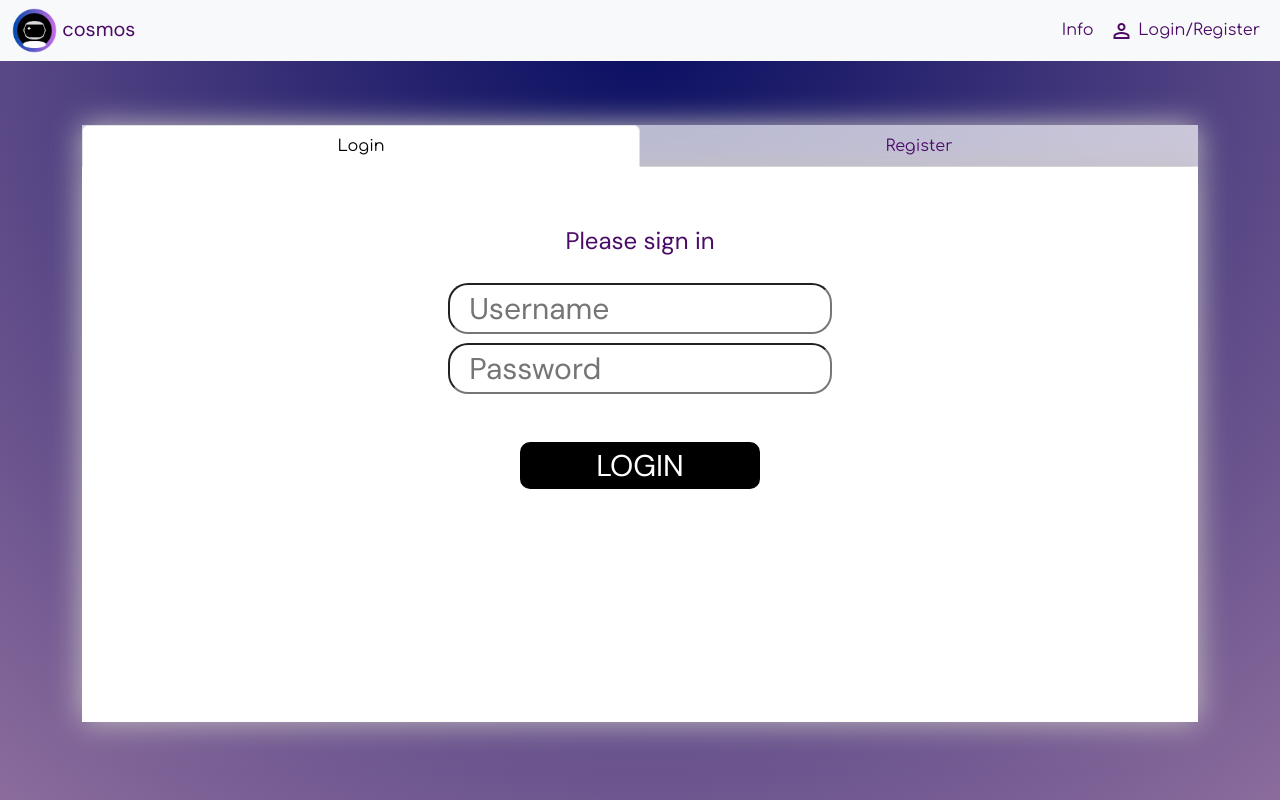
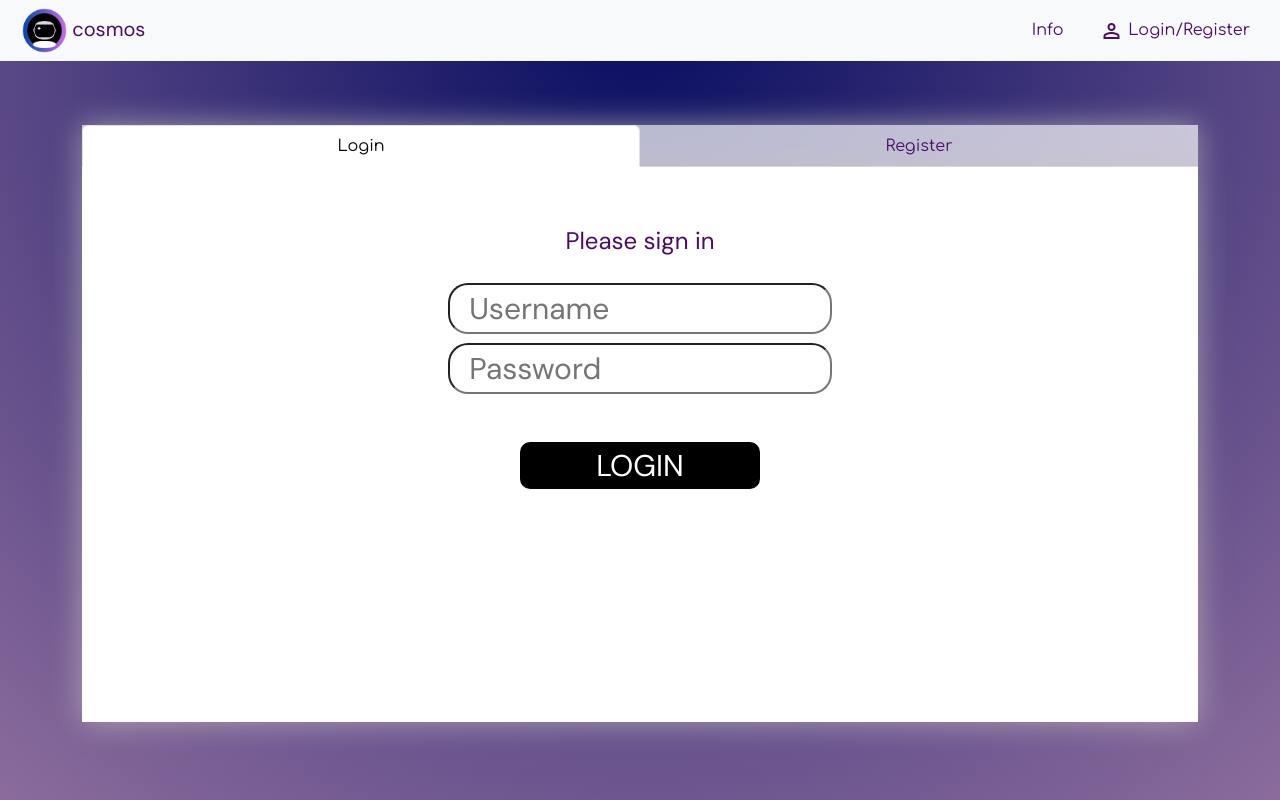
Before and after one commit to anna-sage/Contact-Manager-Project, a PHP site: page /login.html in a window 1280 px wide. Run offline with PHP 8.4, Linux system fonts and the light colour scheme.

Commit message:
common UI changes before edit

```diff
--- a/css/login.css
+++ b/css/login.css
@@ -6,15 +6,20 @@ body
     margin-right: 0px;
 }
 
-.nav-link, .navbar-brand
+.nav-link, .navbar-brand, .nav-item
 {
     font-family: 'Comfortaa', sans-serif;
     text-align: center;
+    padding-inline: 10px;
     color: rgb(75, 12, 102);
 }
 
-.navbar-nav .nav-item.active .nav-link,
 .navbar-nav .nav-item:hover .nav-link {
+    color: white;
+    background-color: #6b1e94;
+}
+
+.navbar-nav .nav-item:active .nav-link {
     color: white;
     background-color: rgb(75, 12, 102);
 }
@@ -31,8 +36,9 @@ body
 
 #typeToggle
 {
+    color:#6b1e94;
     background-color: rgba(255,255,255,0.7);
-    box-shadow: 0px 0px 30px rgb(198, 192, 192);
+    box-shadow: 0px 0px 30px rgba(198, 192, 192, 0.7);
 }
 
 #loginDiv, #registerDiv
@@ -42,7 +48,12 @@ body
     padding-top: 5%;
     padding-bottom: 10%;
     background-color: #ffffff;
-    box-shadow: 0px 0px 30px rgb(198, 192, 192);
+    box-shadow: 0px 0px 30px rgb(198, 192, 192, 0.7);
+}
+
+#login-tab, #register-tab
+{
+    color:#6b1e94;
 }
 
 .buttons
--- a/index.html
+++ b/index.html
@@ -35,7 +35,7 @@
 					<a class="nav-link" href="index.html">Info</a>
 			  	</li>
 				<li class="nav-item">
-					<a class="nav-link" href="login.html"><span class="material-symbols-outlined">person</span></i> Login/Register</a>
+					<a class="nav-link btn" href="login.html"><span class="material-symbols-outlined">person</span></i> Login/Register</a>
 			  	</li>
 			</ul>
 		  </div>
--- a/login.html
+++ b/login.html
@@ -37,7 +37,7 @@
 					<a class="nav-link" href="index.html">Info</a>
 			  	</li>
 				<li class="nav-item">
-					<a class="nav-link" href="login.html"><span class="material-symbols-outlined">person</span></i> Login/Register</a>
+					<a class="nav-link btn" href="login.html"><span class="material-symbols-outlined">person</span></i> Login/Register</a>
 			  	</li>
 			</ul>
 		  </div>
@@ -47,16 +47,16 @@
 	<!--Login/Register Tab Container-->
 	<div id="tabContainer" class="container rounded">
 		<ul class="nav nav-tabs nav-justified" id="typeToggle" role="tablist">
-			<li class="nav-item" role="presentation">
-		  		<button class="nav-link active" id="home-tab" data-bs-toggle="tab" data-bs-target="#loginDiv" type="button" role="tab" aria-controls="home" aria-selected="true">Login</button>
+			<li class="nav-item" role="presentation" style="padding-inline: 0px">
+		  		<button class="nav-link active" id="home-tab" data-bs-toggle="tab" data-bs-target="#loginDiv" type="button" role="tab" aria-controls="login" aria-selected="true">Login</button>
 			</li>
-			<li class="nav-item" role="presentation">
-		  		<button class="nav-link" id="profile-tab" data-bs-toggle="tab" data-bs-target="#registerDiv" type="button" role="tab" aria-controls="profile" aria-selected="false">Register</button>
+			<li class="nav-item" role="presentation" style="padding-inline: 0px">
+		  		<button class="nav-link" id="profile-tab" data-bs-toggle="tab" data-bs-target="#registerDiv" type="button" role="tab" aria-controls="register" aria-selected="false">Register</button>
 			</li>
 	  	</ul>
 		<!--Login Window-->
 	  	<div class="tab-content" id="myTabContent">
-			<div class="tab-pane fade show active" id="loginDiv" role="tabpanel" aria-labelledby="home-tab" style="padding-bottom: 20%">
+			<div class="tab-pane fade show active" id="loginDiv" role="tabpanel" aria-labelledby="login-tab" style="padding-bottom: 20%">
 				<form style="max-width: 480px;margin:auto">
 					<span id="inner-title">Please sign in</span>
 					<input type="text" id="loginName" placeholder="Username" /><br />
@@ -66,7 +66,7 @@
 				</form>
 			</div>
 			<!--Register Window-->
-			<div class="tab-pane fade" id="registerDiv" role="tabpanel" aria-labelledby="profile-tab">
+			<div class="tab-pane fade" id="registerDiv" role="tabpanel" aria-labelledby="register-tab">
 				<form style="max-width: 480px;margin:auto">
 					<span id="inner-title">Enter details to create an account</span>
 					<input type="text" id="firstName" placeholder="First name" /><br />
```
Also changed, not shown: contact.html (+4 -3 lines), css/contact.css (+18 -14 lines), css/index.css (+12 -2 lines).
